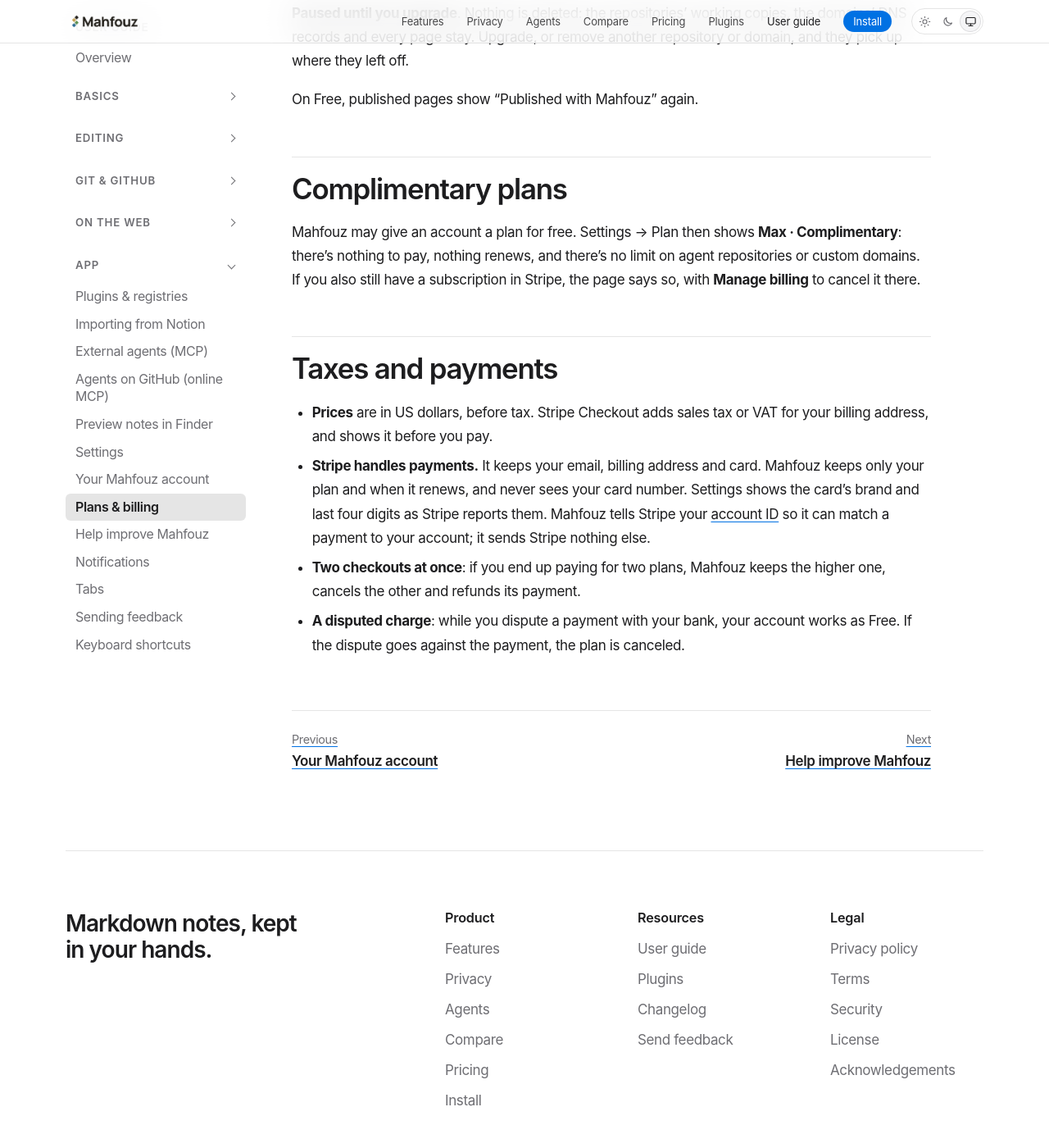
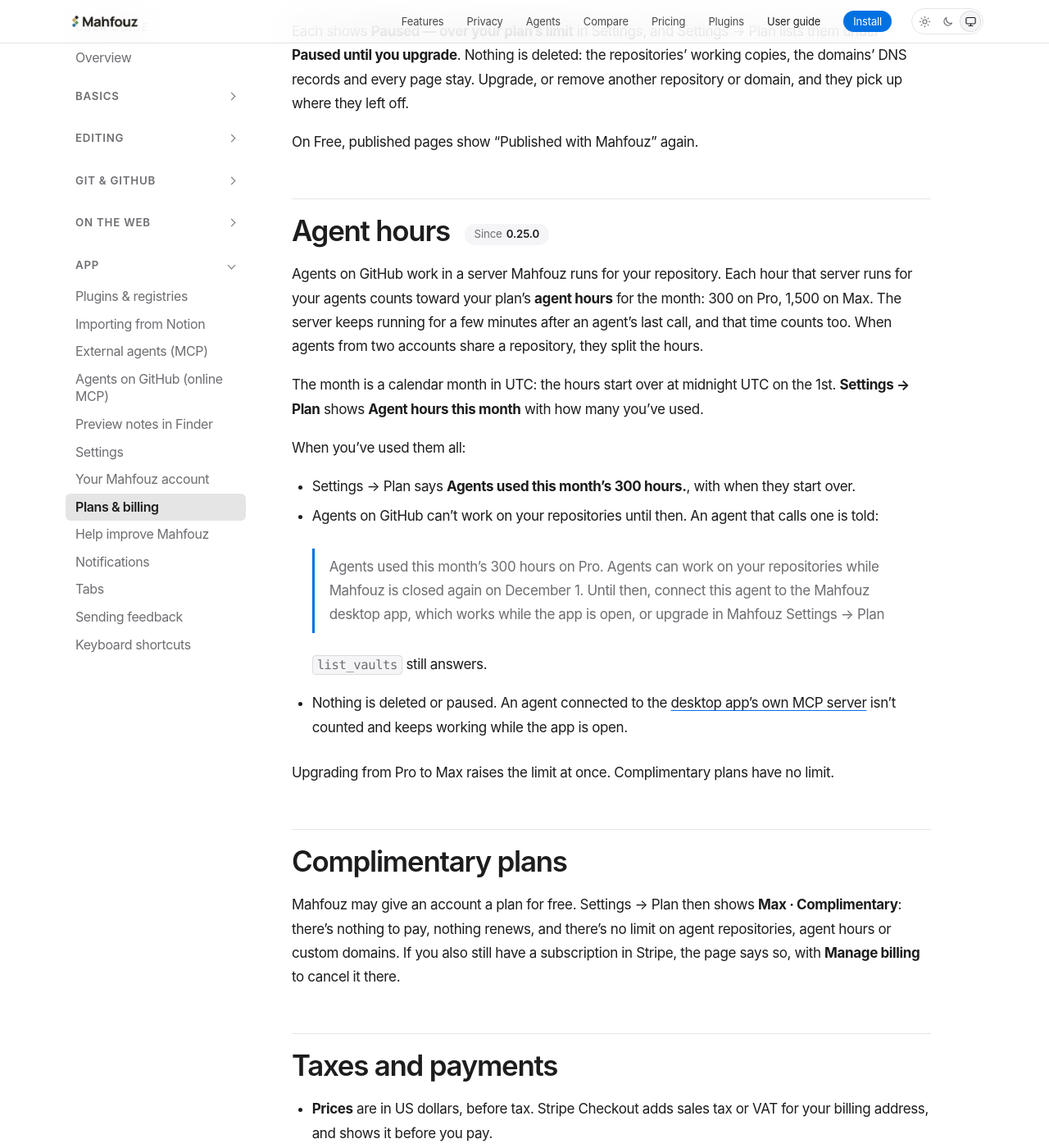
Before and after one commit to mahfouz-app/docs, a Jekyll site: the page built from guide/plan.md, in a window 1280 px wide and 1400 px high, scrolled down 3690 px. Shown: the whole window at 82% size. Built offline with Jekyll 4.4.1, drawn with Linux system fonts in a browser that asks for light colours; some of the changed text lies outside the part shown.

Commit message:
guide: agent hours, the monthly cap on agents on GitHub
Pro includes 300 agent hours a month and Max 1,500. Plans & billing
gets an Agent hours section and table row; Agents on GitHub links it.
_data/plans.yml is regenerated by bin/stripe-setup --docs.

Co-Authored-By: Claude Opus 5.5 <noreply@anthropic.com>

```diff
--- a/guide/plan.md
+++ b/guide/plan.md
@@ -15,6 +15,7 @@ Mahfouz is open are free. The paid plans add:
 | | Free | Pro | Max |
 |---|---|---|---|
 | Agents while Mahfouz is closed ([on GitHub](/guide/online-agents/)) | — | 2 repositories | 10 repositories |
+| [Agent hours a month](#agent-hours) {% include since.html v="0.25.0" %} | — | 300 | 1,500 |
 | [Custom domains](/guide/custom-domains/) | — | 1 | 5 |
 | "Published with Mahfouz" on [published pages](/guide/publishing/#the-pages-footer) | Shown | Hidden | Hidden |
 | Support | Community | Email | Priority |
@@ -30,7 +31,8 @@ Open **Settings → Plan** (the last section of Settings). You need to be
 **Sign in with GitHub**. It shows:
 
 - **Your plan**: its name, what you pay and when it renews, and for each
-  limit how much you use, such as **Agent repositories 1 of 2**.
+  limit how much you use, such as **Agent repositories 1 of 2** and
+  **Agent hours this month 42 of 300**.
 - **The plans**, with a **Monthly** and **Yearly** switch. Paying yearly
   costs 10 months' price for 12.
 - **Manage billing**, on a paid plan, which opens Stripe.
@@ -142,11 +144,43 @@ where they left off.
 
 On Free, published pages show "Published with Mahfouz" again.
 
+## Agent hours {% include since.html v="0.25.0" %} {#agent-hours}
+
+Agents on GitHub work in a server Mahfouz runs for your repository. Each
+hour that server runs for your agents counts toward your plan's **agent
+hours** for the month: 300 on Pro, 1,500 on Max. The server keeps running
+for a few minutes after an agent's last call, and that time counts too. When
+agents from two accounts share a repository, they split the hours.
+
+The month is a calendar month in UTC: the hours start over at midnight UTC
+on the 1st. **Settings → Plan** shows **Agent hours this month** with how
+many you've used.
+
+When you've used them all:
+
+- Settings → Plan says **Agents used this month's 300 hours.**, with when
+  they start over.
+- Agents on GitHub can't work on your repositories until then. An agent
+  that calls one is told:
+
+  > Agents used this month's 300 hours on Pro. Agents can work on your
+  > repositories while Mahfouz is closed again on December 1. Until then,
+  > connect this agent to the Mahfouz desktop app, which works while the
+  > app is open, or upgrade in Mahfouz Settings → Plan
+
+  `list_vaults` still answers.
+- Nothing is deleted or paused. An agent connected to the [desktop app's
+  own MCP server](/guide/external-agents/#connect-an-agent-in-the-desktop-app)
+  isn't counted and keeps working while the app is open.
+
+Upgrading from Pro to Max raises the limit at once. Complimentary plans
+have no limit.
+
 ## Complimentary plans
 
 Mahfouz may give an account a plan for free. Settings → Plan then shows
 **Max · Complimentary**: there's nothing to pay, nothing renews, and
-there's no limit on agent repositories or custom domains. If you also
+there's no limit on agent repositories, agent hours or custom domains. If you also
 still have a subscription in Stripe, the page says so, with **Manage
 billing** to cancel it there.
 
```
Also changed, not shown: _data/plans.yml (+9 -0 lines), guide/online-agents.md (+5 -0 lines).
